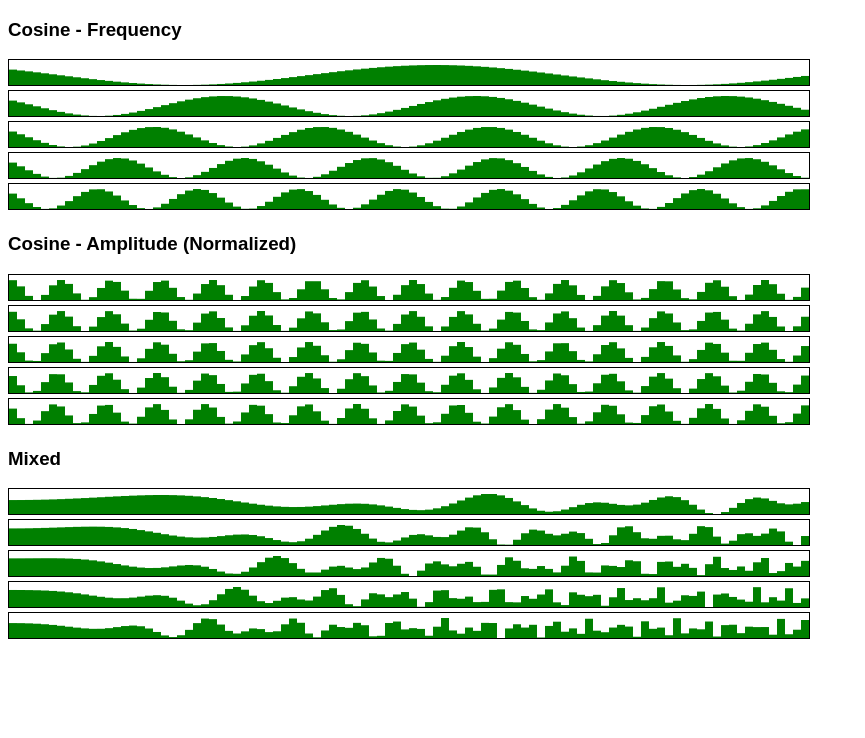
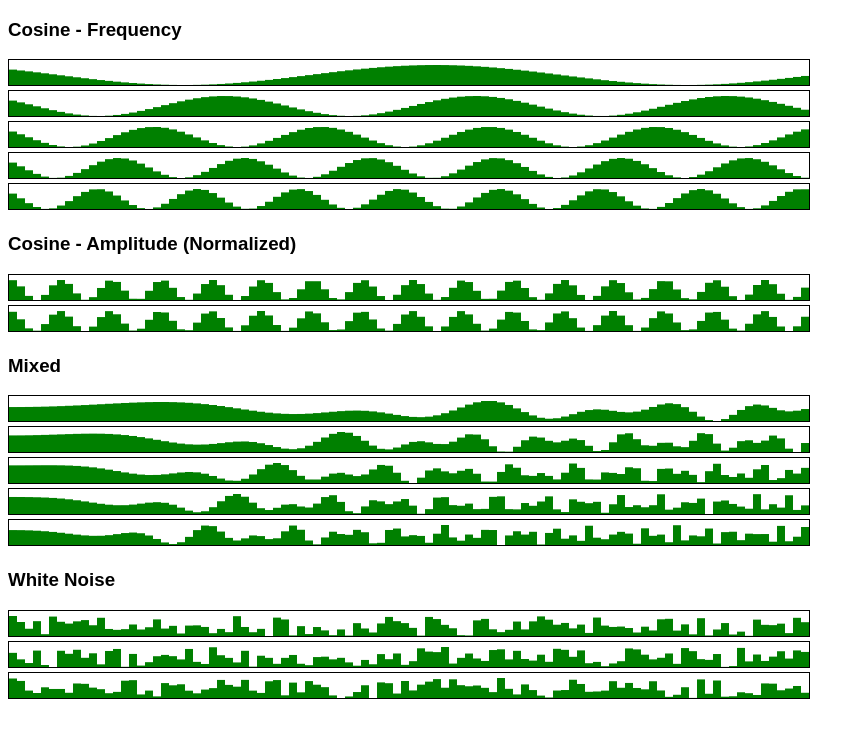
Before and after one commit to aoswalt/web-noise, a plain HTML site: page index.html in a window 1280 px wide. Shown: the whole page, without its empty margins (0-865 px from the left). Drawn offline with Linux system fonts and the light colour scheme.

Commit message:
white noise

```diff
--- a/index.html
+++ b/index.html
@@ -5,6 +5,7 @@
     <meta name="viewport" content="width=device-width" />
     <title>Web Noise</title>
     <link href="style.css" type="text/css" rel="stylesheet"/>
+    <script type="text/javascript" src="http://livejs.com/live.js"></script>
   </head>
   <body>
     <h3>Cosine - Frequency</h3>
@@ -17,9 +18,6 @@
     <h3>Cosine - Amplitude (Normalized)</h3>
     <div><canvas class="ampVary" width="800px" height="25px"></canvas></div>
     <div><canvas class="ampVary" width="800px" height="25px"></canvas></div>
-    <div><canvas class="ampVary" width="800px" height="25px"></canvas></div>
-    <div><canvas class="ampVary" width="800px" height="25px"></canvas></div>
-    <div><canvas class="ampVary" width="800px" height="25px"></canvas></div>
 
     <h3>Mixed</h3>
     <div><canvas class="mixVary" width="800px" height="25px"></canvas></div>
@@ -28,6 +26,11 @@
     <div><canvas class="mixVary" width="800px" height="25px"></canvas></div>
     <div><canvas class="mixVary" width="800px" height="25px"></canvas></div>
 
+    <h3>White Noise</h3>
+    <div><canvas class="whiteNoise" width="800px" height="25px"></canvas></div>
+    <div><canvas class="whiteNoise" width="800px" height="25px"></canvas></div>
+    <div><canvas class="whiteNoise" width="800px" height="25px"></canvas></div>
+
     <script src="js/draw.js"></script>
     <script src="js/noise.js"></script>
     <script src="js/random.js"></script>
--- a/js/random.js
+++ b/js/random.js
@@ -16,9 +16,15 @@ var Random = ((random) => {
   //NOTE(adam): taken from
   //http://stackoverflow.com/questions/10134237/javascript-random-integer-between-two-numbers
   random.randomInt = (min, max, randomFunc) => {
-    if(!randomFunc) randomFunc = makeRandom()
+    if(!randomFunc) randomFunc = random.makeRandom()
     return Math.floor(randomFunc() * (max - min + 1)) + min
   }
 
+  random.range = (min, max, randomFunc) => {
+    if(!randomFunc) randomFunc = random.makeRandom()
+    return randomFunc() * (max - min) + min
+  }
+
+
   return random
 })(Random || {})
--- a/script.js
+++ b/script.js
@@ -2,7 +2,6 @@ const barCount = 100
 const barColor = 'green'
 
 
-//NOTE(adam): get an array of 2d contexts from the nodelist of canvases
 const freqList = Array.from(document.querySelectorAll('.freqVary'))
   .map((c) => c.getContext('2d'))
 freqList.forEach((ctx) => ctx.fillStyle = barColor)
@@ -13,7 +12,7 @@ freqList.forEach((ctx, ctxIndex) => {
   Draw.drawNoise(ctx, noiseFunc)
 })
 
-//NOTE(adam): get an array of 2d contexts from the nodelist of canvases
+
 const ampList = Array.from(document.querySelectorAll('.ampVary'))
   .map((c) => c.getContext('2d'))
 ampList.forEach((ctx) => ctx.fillStyle = barColor)
@@ -24,7 +23,7 @@ ampList.forEach((ctx, ctxIndex) => {
   Draw.drawNoise(ctx, noiseFunc)
 })
 
-//NOTE(adam): get an array of 2d contexts from the nodelist of canvases
+
 const mixList = Array.from(document.querySelectorAll('.mixVary'))
   .map((c) => c.getContext('2d'))
 mixList.forEach((ctx) => ctx.fillStyle = barColor)
@@ -36,3 +35,14 @@ mixList.forEach((ctx, ctxIndex) => {
   noiseFunc = (x) => n1(x) * n2(x)
   Draw.drawNoise(ctx, noiseFunc)
 })
+
+
+const whiteList = Array.from(document.querySelectorAll('.whiteNoise'))
+  .map((c) => c.getContext('2d'))
+whiteList.forEach((ctx) => ctx.fillStyle = barColor)
+
+whiteList.forEach((ctx, ctxIndex) => {
+  const rand = Random.makeRandom(ctxIndex)
+  noiseFunc = (x) => Random.range(-1, 1, rand)
+  Draw.drawNoise(ctx, noiseFunc)
+})
```
